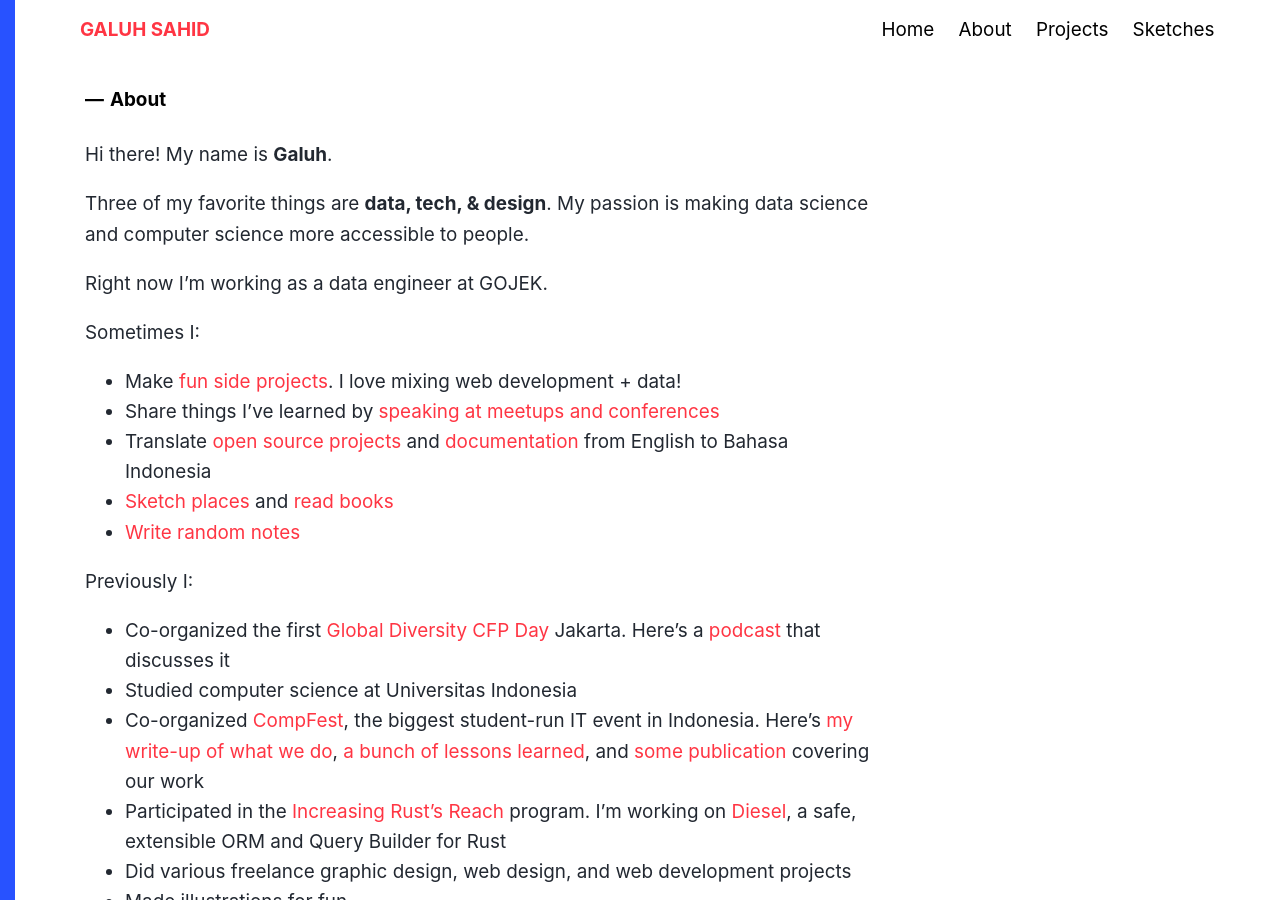
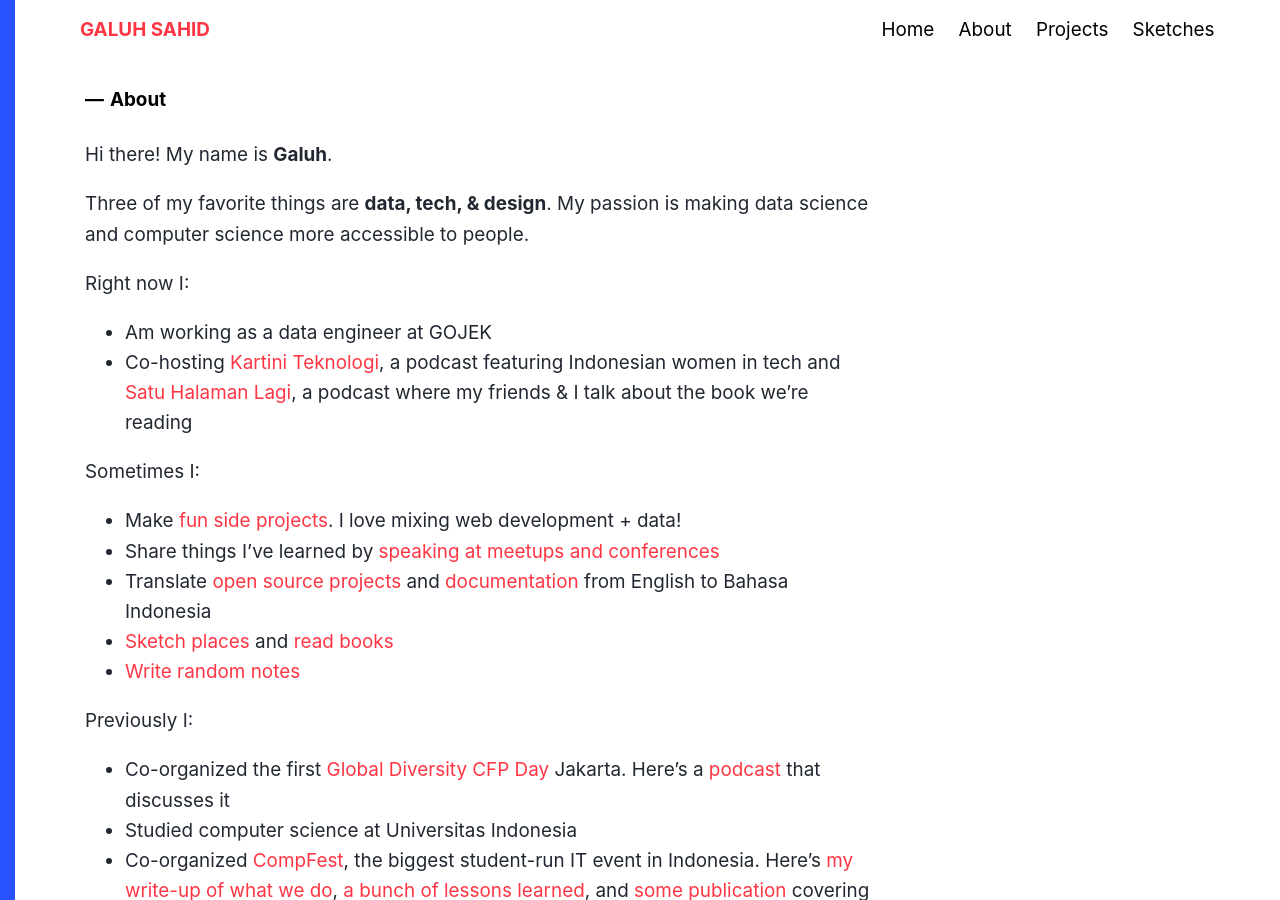
Before and after one commit to galuhsahid/galuhsahid.github.io, a Jekyll site: the page built from about.md, in a window 1280 px wide and 900 px high. Built offline with Jekyll 4.4.1, drawn with Linux system fonts in a browser that asks for light colours; nearby versions of some CDN libraries; some web fonts are replaced.

Commit message:
Update about.md

```diff
--- a/about.md
+++ b/about.md
@@ -9,7 +9,9 @@ Hi there! My name is **Galuh**.
 
 Three of my favorite things are **data, tech, & design**. My passion is making data science and computer science more accessible to people.
 
-Right now I'm working as a data engineer at GOJEK.
+Right now I:
+- Am working as a data engineer at GOJEK
+- Co-hosting [Kartini Teknologi](https://kartiniteknologi.id), a podcast featuring Indonesian women in tech and [Satu Halaman Lagi](https://instagram.com/satuhalamanlagi), a podcast where my friends & I talk about the book we're reading
 
 Sometimes I:
 
```
